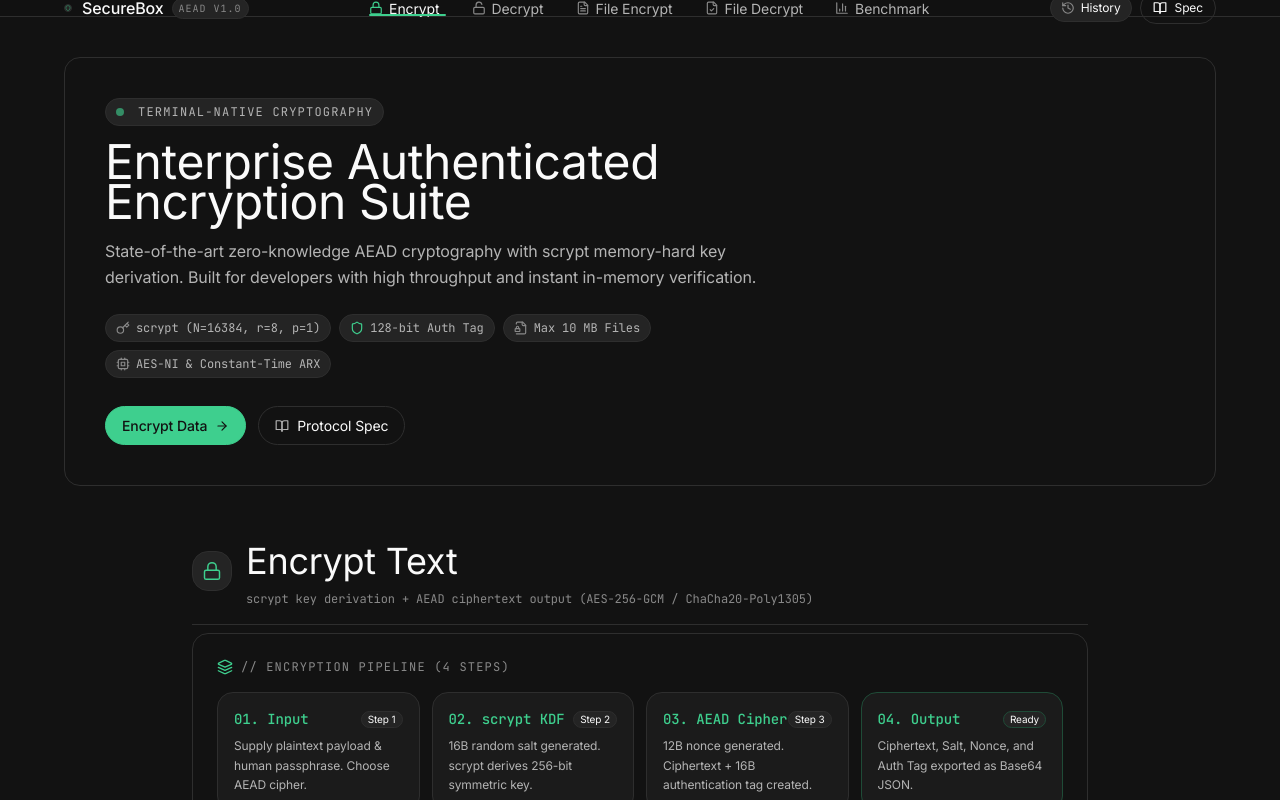
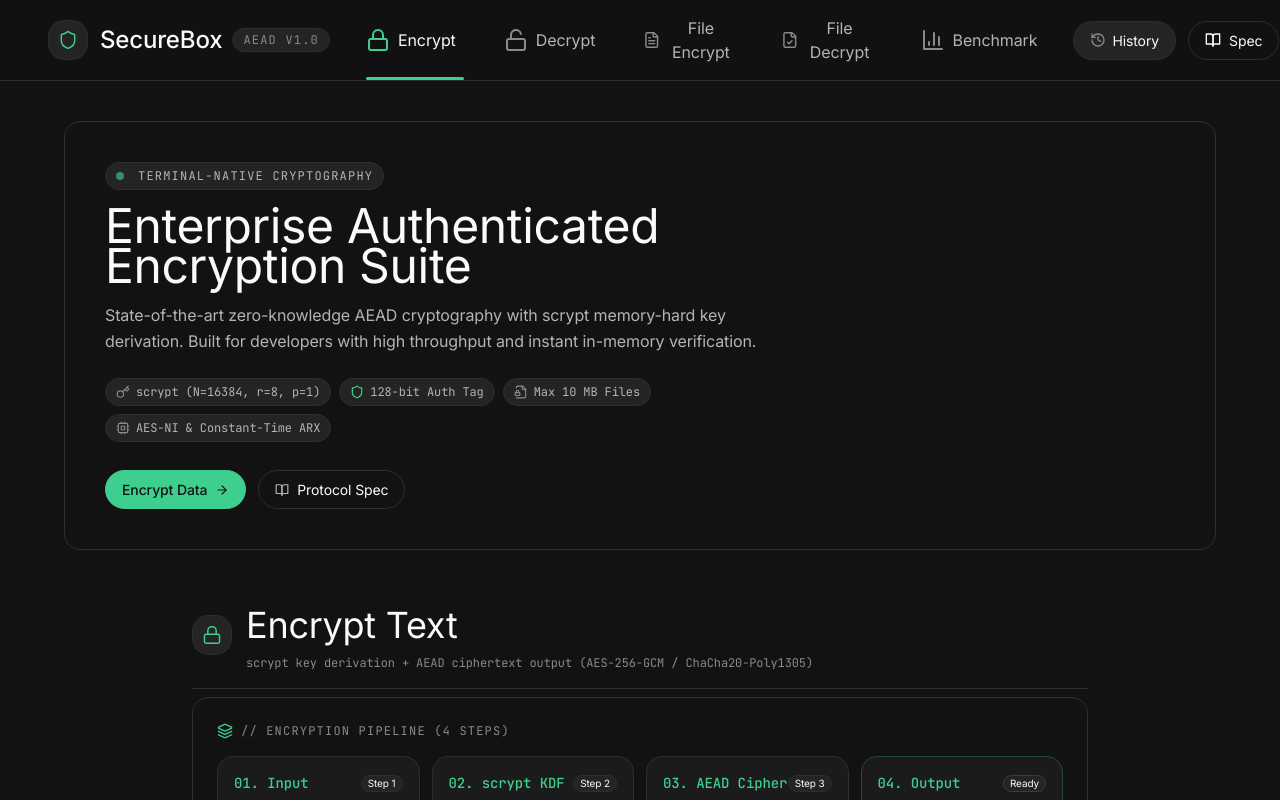
Before and after one commit to ZainKautsar-doc/securebox-encrypt, a React (Vite) app in the folder frontend/: page / in a window 1280 px wide. Shown: the top 800 px of the page. Built offline with nearby package versions, Linux system fonts and the light colour scheme; the HTML template or start-up script is replaced by a standard one.

Commit message:
update navbar design

```diff
--- a/frontend/src/components/Navigation.tsx
+++ b/frontend/src/components/Navigation.tsx
@@ -57,28 +57,28 @@ export const Navigation: React.FC = () => {
 
   return (
     <header className="bg-obsidian/95 backdrop-blur-md border-b border-charcoal sticky top-0 z-50 transition-colors">
-      <div className="max-w-[1200px] mx-auto px-4 sm:px-6">
-        <div className="flex items-center justify-between h-16 gap-2">
-          {/* Brand Logo (Left) */}
+      <div className="max-w-[1200px] mx-auto px-4 sm:px-6 lg:px-8">
+        <div className="flex items-center justify-between h-20 gap-4">
+          {/* Brand Logo (Left - Prominent & Bold) */}
           <div
-            className="flex items-center space-x-2.5 cursor-pointer select-none flex-shrink-0"
+            className="flex items-center space-x-3 cursor-pointer select-none flex-shrink-0 group"
             onClick={() => handleSelectTab('encrypt')}
           >
-            <div className="w-8 h-8 rounded-sm bg-ash border border-charcoal text-phosphor flex items-center justify-center transition-all duration-150 hover:border-phosphor">
-              <Shield className="w-4 h-4 stroke-[1.75]" />
+            <div className="w-10 h-10 rounded-base bg-ash border border-charcoal text-phosphor flex items-center justify-center transition-all duration-200 group-hover:border-phosphor group-hover:scale-105">
+              <Shield className="w-5 h-5 stroke-[1.75]" />
             </div>
-            <div className="flex items-center space-x-2">
-              <span className="font-sans font-medium text-base tracking-tight text-snow">
+            <div className="flex items-center space-x-2.5">
+              <span className="font-sans font-medium text-lg sm:text-xl tracking-tight text-snow group-hover:text-phosphor transition-colors">
                 SecureBox
               </span>
-              <span className="hidden xl:inline-block font-mono text-[10px] text-smoke tracking-terminal px-1.5 py-0.5 rounded-full bg-ash border border-charcoal uppercase">
+              <span className="hidden sm:inline-block font-mono text-xs text-smoke tracking-terminal px-2.5 py-0.5 rounded-full bg-ash border border-charcoal uppercase">
                 AEAD v1.0
               </span>
             </div>
           </div>
 
-          {/* Desktop Nav Links (Center - 1024px+) */}
-          <nav className="hidden lg:flex items-center space-x-1 h-16">
+          {/* Desktop Nav Links (Center - Prominent 80px Height & 15px Font) */}
+          <nav className="hidden lg:flex items-center space-x-1 sm:space-x-2 h-20">
             {navItems.map((item) => {
               const isActive = activeTab === item.id;
               const Icon = item.icon;
@@ -86,38 +86,38 @@ export const Navigation: React.FC = () => {
                 <button
                   key={item.id}
                   onClick={() => handleSelectTab(item.id)}
-                  className={`relative flex items-center space-x-1.5 px-3.5 h-16 text-sm font-normal transition-all duration-150 cursor-pointer ${
+                  className={`relative flex items-center space-x-2 px-4 lg:px-5 h-20 text-sm sm:text-base font-normal transition-all duration-150 cursor-pointer ${
                     isActive
                       ? 'text-snow font-medium'
-                      : 'text-silver hover:text-snow hover:bg-ash/40'
+                      : 'text-silver hover:text-snow hover:bg-ash/50'
                   }`}
                 >
-                  <Icon className={`w-3.5 h-3.5 ${isActive ? 'text-phosphor' : 'text-smoke'}`} />
+                  <Icon className={`w-4.5 h-4.5 ${isActive ? 'text-phosphor' : 'text-smoke'}`} />
                   <span>{item.label}</span>
                   {isActive && (
-                    <span className="absolute bottom-0 left-2 right-2 h-[2px] bg-phosphor rounded-full" />
+                    <span className="absolute bottom-0 left-3 right-3 h-[3px] bg-phosphor rounded-full" />
                   )}
                 </button>
               );
             })}
           </nav>
 
-          {/* Right Action Utilities (Desktop & Tablet) */}
-          <div className="hidden sm:flex items-center space-x-2 flex-shrink-0">
+          {/* Right Action Utilities (Desktop & Tablet - Generous Pill Sizing) */}
+          <div className="hidden sm:flex items-center space-x-3 flex-shrink-0">
             {/* History Pill */}
             <button
               onClick={() => handleSelectTab('history')}
-              className={`pill-status cursor-pointer transition-all duration-150 hover:border-graphite hover:scale-[1.02] active:scale-[0.98] ${
+              className={`pill-status !py-2 !px-4 cursor-pointer transition-all duration-150 hover:border-graphite hover:scale-[1.02] active:scale-[0.98] ${
                 activeTab === 'history'
                   ? 'border-phosphor text-snow bg-ash'
                   : 'text-silver hover:text-snow'
               }`}
               title="Activity History"
             >
-              <History className="w-3.5 h-3.5 text-smoke" />
-              <span className="hidden md:inline">History</span>
+              <History className="w-4 h-4 text-smoke" />
+              <span className="hidden md:inline font-sans text-sm">History</span>
               {history.length > 0 && (
-                <span className="text-xs px-1.5 py-0.2 rounded-full bg-charcoal text-phosphor font-mono">
+                <span className="text-xs px-2 py-0.5 rounded-full bg-charcoal text-phosphor font-mono font-medium">
                   {history.length}
                 </span>
               )}
@@ -126,27 +126,27 @@ export const Navigation: React.FC = () => {
             {/* Protocol Spec Pill */}
             <button
               onClick={() => handleSelectTab('how-it-works')}
-              className={`btn-pill-ghost !py-1.5 !px-3 !text-xs ${
+              className={`btn-pill-ghost !py-2 !px-4 !text-sm ${
                 activeTab === 'how-it-works'
                   ? '!border-phosphor !text-phosphor'
                   : ''
               }`}
               title="Protocol Specification & Architecture"
             >
-              <BookOpen className="w-3.5 h-3.5" />
+              <BookOpen className="w-4 h-4" />
               <span>Spec</span>
             </button>
           </div>
 
-          {/* Mobile/Tablet Menu Button (Visible on < 1024px) */}
-          <div className="flex lg:hidden items-center space-x-2">
-            <span className="sm:hidden pill-status text-xs truncate max-w-[110px]">
+          {/* Mobile/Tablet Menu Toggle (Visible on < 1024px) */}
+          <div className="flex lg:hidden items-center space-x-2.5">
+            <span className="sm:hidden pill-status !py-1.5 !px-3 text-xs truncate max-w-[120px]">
               {getActiveTabTitle()}
             </span>
             <button
               type="button"
               onClick={() => setMobileMenuOpen(!mobileMenuOpen)}
-              className="p-2 text-silver hover:text-snow bg-ash border border-charcoal rounded-sm transition-all duration-150 hover:border-graphite cursor-pointer"
+              className="p-2.5 text-silver hover:text-snow bg-ash border border-charcoal rounded-base transition-all duration-150 hover:border-graphite cursor-pointer"
               aria-label="Toggle Navigation Menu"
             >
               {mobileMenuOpen ? <X className="w-5 h-5" /> : <Menu className="w-5 h-5" />}
@@ -166,7 +166,7 @@ export const Navigation: React.FC = () => {
               <span className="text-[10px] text-smoke font-mono">5 MODULES</span>
             </div>
 
-            <div className="grid grid-cols-1 sm:grid-cols-2 gap-1.5">
+            <div className="grid grid-cols-1 sm:grid-cols-2 gap-2">
               {navItems.map((item) => {
                 const isActive = activeTab === item.id;
                 const Icon = item.icon;
@@ -174,20 +174,20 @@ export const Navigation: React.FC = () => {
                   <button
                     key={item.id}
                     onClick={() => handleSelectTab(item.id)}
-                    className={`w-full text-left px-3.5 py-2.5 rounded-sm text-sm transition-all duration-150 cursor-pointer flex items-center justify-between border ${
+                    className={`w-full text-left px-4 py-3 rounded-base text-sm sm:text-base transition-all duration-150 cursor-pointer flex items-center justify-between border ${
                       isActive
                         ? 'bg-ash text-snow font-medium border-phosphor'
                         : 'bg-obsidian/50 border-charcoal text-silver hover:bg-ash/50 hover:text-snow hover:border-graphite'
                     }`}
                   >
-                    <div className="flex items-center space-x-2.5">
-                      <Icon className={`w-4 h-4 ${isActive ? 'text-phosphor' : 'text-smoke'}`} />
+                    <div className="flex items-center space-x-3">
+                      <Icon className={`w-4.5 h-4.5 ${isActive ? 'text-phosphor' : 'text-smoke'}`} />
                       <span>{item.label}</span>
                     </div>
                     {isActive ? (
-                      <span className="w-1.5 h-1.5 rounded-full bg-phosphor" />
+                      <span className="w-2 h-2 rounded-full bg-phosphor" />
                     ) : (
-                      <ChevronRight className="w-3.5 h-3.5 text-smoke/50" />
+                      <ChevronRight className="w-4 h-4 text-smoke/50" />
                     )}
                   </button>
                 );
@@ -199,14 +199,14 @@ export const Navigation: React.FC = () => {
             <span className="text-xs font-normal text-smoke uppercase tracking-terminal block px-1 mb-2">
               Utilities & Documentation
             </span>
-            <div className="grid grid-cols-2 gap-2">
+            <div className="grid grid-cols-2 gap-2.5">
               <button
                 onClick={() => handleSelectTab('history')}
-                className={`pill-status justify-between px-3.5 py-2.5 cursor-pointer ${
+                className={`pill-status justify-between px-4 py-3 cursor-pointer !rounded-base ${
                   activeTab === 'history' ? 'border-phosphor text-snow bg-ash' : ''
                 }`}
               >
-                <div className="flex items-center space-x-2">
+                <div className="flex items-center space-x-2 text-sm">
                   <History className="w-4 h-4 text-smoke" />
                   <span>History</span>
                 </div>
@@ -219,7 +219,7 @@ export const Navigation: React.FC = () => {
 
               <button
                 onClick={() => handleSelectTab('how-it-works')}
-                className={`btn-pill-ghost !py-2.5 !px-3.5 !text-xs justify-center ${
+                className={`btn-pill-ghost !py-3 !px-4 !text-sm justify-center !rounded-base ${
                   activeTab === 'how-it-works' ? '!border-phosphor !text-phosphor' : ''
                 }`}
               >
```
